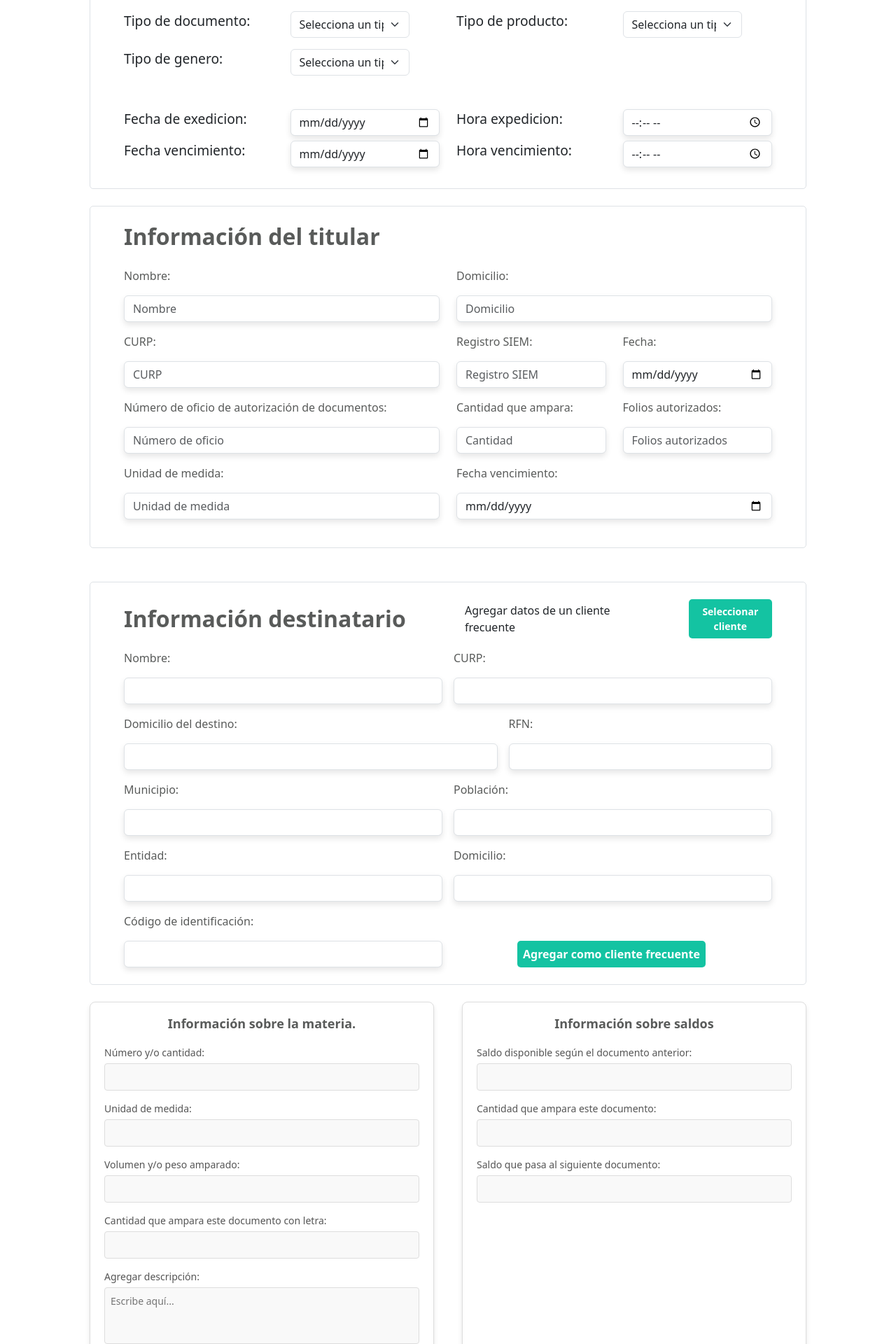
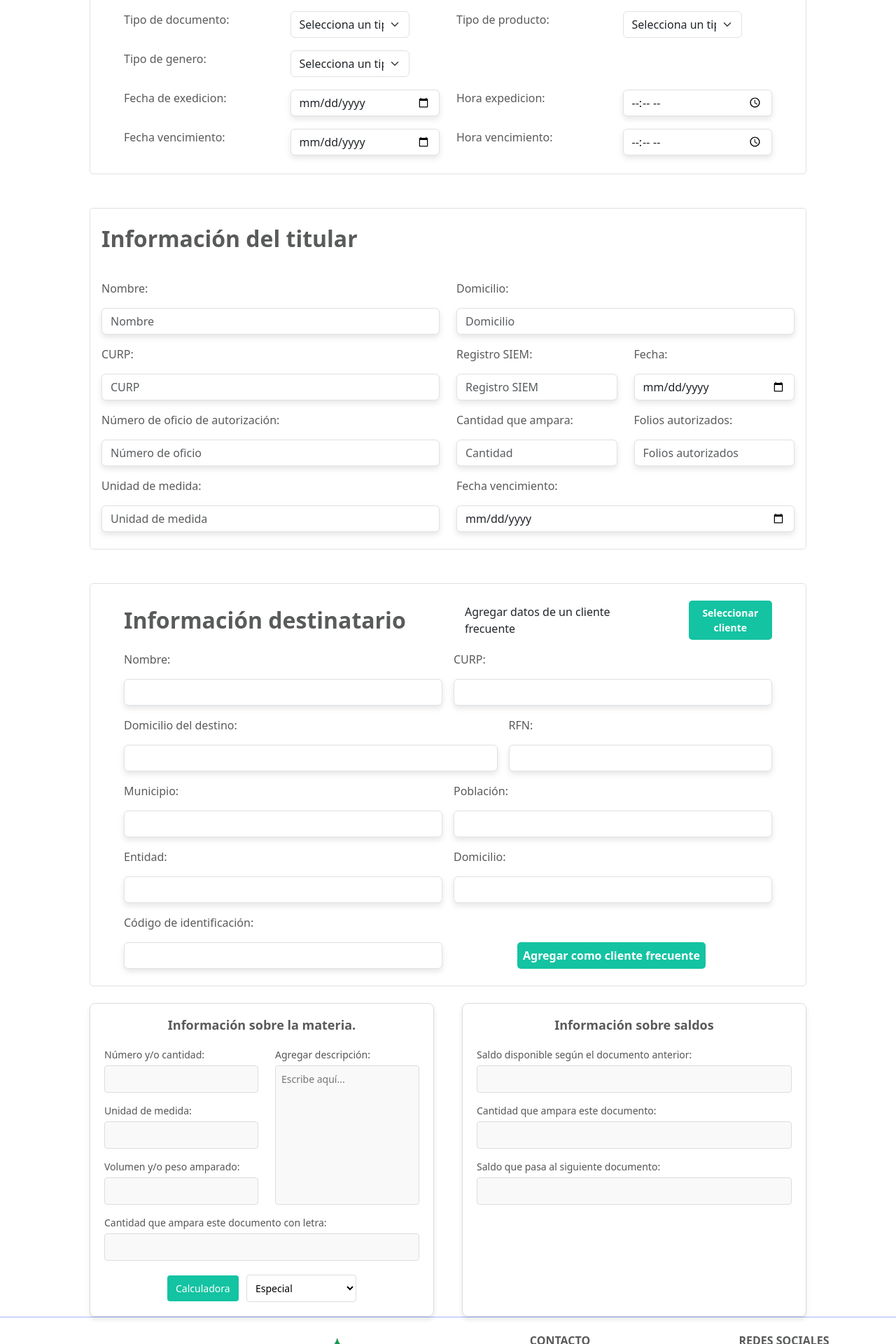
Before and after one commit to LuisPerezcx/UZACHI-FRONTEND, a React (Create React App) app: page /Formulario in a window 1280 px wide. Shown: the part 280-2200 px from the top of the page at 70% size. Built offline with nearby package versions, Linux system fonts and the light colour scheme.

Commit message:
Modificacion en el formulario, se separaron los estilos del App

```diff
--- a/src/pages/Formulario/Components/Formulario3.js
+++ b/src/pages/Formulario/Components/Formulario3.js
@@ -25,10 +25,13 @@ export const Formulario3 = () => {
   return (
     <div className="mt-4 justify-content-betwen">
       {/* Contenedor*/}
-      <div className="formulario3-sections">
+      <div className="formulario3-sections d-flex justify-content-between">
         {/* Sección Información sobre la materia */}
         <div className="formulario3-section materia-section">
           <h2>Información sobre la materia.</h2>
+          <div className='row'>
+            <div className='col'>
+              <div className='row'>
                 <div className="formulario3-field">
                   <label>Número y/o cantidad:</label>
                   <input
@@ -53,6 +56,17 @@ export const Formulario3 = () => {
                     onChange={(e) => setVolumenPeso(e.target.value)}
                   />
                 </div>
+              </div>
+            </div>
+            <div className='col'>
+              <div className='row' style={{height:'100%'}}>
+                <div className="col formulario3-field">
+                  <label>Agregar descripción:</label>
+                  <textarea placeholder="Escribe aquí..." style={{height: '100%'}} rows="3"></textarea>
+                </div>
+              </div>
+            </div>
+          </div>
           <div className="formulario3-field">
             <label>Cantidad que ampara este documento con letra:</label>
             <input
@@ -61,10 +75,7 @@ export const Formulario3 = () => {
               onChange={(e) => setCantidadLetra(e.target.value)}
             />
           </div>
-          <div className="formulario3-field">
-            <label>Agregar descripción:</label>
-            <textarea placeholder="Escribe aquí..." rows="3"></textarea>
-          </div>
+
 
           <div className="formulario3-actions">
             <button onClick={calcular}>Calculadora</button>
--- a/src/pages/Formulario/Components/InformacionDocumento.jsx
+++ b/src/pages/Formulario/Components/InformacionDocumento.jsx
@@ -1,4 +1,4 @@
-import React from 'react'
+    import React from 'react'
 import { SelectCombo } from '../../../components/SelectCombo'
 
 export const InformacionDocumento = () => {
@@ -34,9 +34,9 @@ export const InformacionDocumento = () => {
         <h5 className="card-title size-font-title" style={{color:'var(--color-gris)',fontWeight:'bold'}}>Información del documento</h5> <br/>
         <div className='row'>
             <div className='col-md-6 col-lg-3 col-xxl-2 mt-3'>
-                <label className='size-font-campo'>Tipo de documento:</label>
+                <label className='form-label'>Tipo de documento:</label>
             </div>
-            <div className='col-md-6 col-lg-3 col-xxl-2 mt-3'>
+            <div className='col-md-6 col-lg-3 col-xxl-4 mt-3'>
             <SelectCombo
                 para="ciudad"
                 name="ciudad"
@@ -45,9 +45,9 @@ export const InformacionDocumento = () => {
             />
             </div>
             <div className='col-md-6 col-lg-3 col-xxl-2 mt-3'>
-                <label className='size-font-campo'>Tipo de producto:</label>
+                <label className='form-label'>Tipo de producto:</label>
             </div>
-            <div className='col-md-6 col-lg-3 col-xxl-2 mt-3'>
+            <div className='col-md-6 col-lg-3 col-xxl-4 mt-3'>
                 <SelectCombo
                     para="ciudad"
                     name="ciudad"
@@ -56,9 +56,9 @@ export const InformacionDocumento = () => {
                 />
             </div>
             <div className='col-md-6 col-lg-3 col-xxl-2 mt-3'>
-                <label className='size-font-campo'>Tipo de genero:</label>
+                <label className='form-label'>Tipo de genero:</label>
             </div>
-            <div className='col-md-6 col-lg-3 col-xxl-2 mt-3'>
+            <div className='col-md-6 col-lg-3 col-xxl-4 mt-3'>
                 <SelectCombo
                     para="ciudad"
                     name="ciudad"
@@ -67,29 +67,29 @@ export const InformacionDocumento = () => {
                 />
             </div>
         </div>
-        <div className='row mt-5'>
-            <div className='col-md-6 col-lg-3  col-xxl-2'>
-                <p className='size-font-campo'>Fecha de exedicion:</p>
+        <div className='row'>
+            <div className='col-md-6 col-lg-3  col-xxl-2 mt-3'>
+                <label className='form-label'>Fecha de exedicion:</label>
             </div>
-            <div className='col-md-6 col-lg-3  col-xxl-1'>
+            <div className='col-md-6 col-lg-3  col-xxl-2 mt-3'>
                 <input type="date" class="form-control" id="calendarInput" onChange={fechaSeleccionada}/>
             </div>
-            <div className='col-md-6 col-lg-3  col-xxl-2'>
-                <p className='size-font-campo'>Hora expedicion:</p>
+            <div className='col-md-6 col-lg-3  col-xxl-2 mt-3'>
+                <label className='form-label'>Hora expedicion:</label>
             </div>
-            <div className='col-md-6 col-lg-3  col-xxl-1'>
+            <div className='col-md-6 col-lg-3  col-xxl-1 mt-3'>
                 <input type="time" class="form-control" id="timeInput"  onChange={horaSeleccionada}/>
             </div>
-            <div className='col-md-6 col-lg-3  col-xxl-2'>
-                <p className='size-font-campo'>Fecha vencimiento:</p>
+            <div className='col-md-6 col-lg-3  col-xxl-2 mt-3'>
+                <label className='form-label'>Fecha vencimiento:</label>
             </div>
-            <div className='col-md-6 col-lg-3  col-xxl-1'>
+            <div className='col-md-6 col-lg-3  col-xxl-3 mt-3'>
                 <input type="date" class="form-control" id="calendarInput" onChange={fechaSeleccionada}/>
             </div>
-            <div className='col-md-6 col-lg-3  col-xxl-2'>
-                <p className='size-font-campo'>Hora vencimiento:</p>
+            <div className='col-md-6 col-lg-3  col-xxl-2 mt-3'>
+                <label className='form-label'>Hora vencimiento:</label>
             </div>
-            <div className='col-md-6 col-lg-3 col-xxl-1'>
+            <div className='col-md-6 col-lg-3 col-xxl-1 mt-3'>
                 <input type="time" class="form-control" id="timeInput" onChange={horaSeleccionada}/>
             </div>
         </div>
--- a/src/pages/Formulario/Components/InformacionTitular.jsx
+++ b/src/pages/Formulario/Components/InformacionTitular.jsx
@@ -2,60 +2,58 @@ import React from 'react'
 
 export const InformacionTitular = () => {
     return (
-        <div className="mt-4 tarjeta-border px-5">
+        <div className="px-3 tarjeta-border mt-5">
             <h5 className="card-title size-font-title" style={{color:'var(--color-gris)',fontWeight:'bold'}}>Información del titular</h5> <br/>
             <form>
-                        <div className="row mb-3">
-                            <div className="col-md-6">
-                                <label htmlFor="nombre" className="form-label">Nombre:</label>
+                <div className="row">
+                    <div className="col-md-6 mt-3">
+                        <label htmlFor="nombre" className='form-label'>Nombre:</label>
                         <input type="text" className="form-control" id="nombre" placeholder="Nombre" />
                     </div>
-                            <div className="col-md-6">
-                                <label htmlFor="domicilio" className="form-label">Domicilio:</label>
+                    <div className="col-md-6 mt-3">
+                        <label htmlFor="domicilio" className='form-label'>Domicilio:</label>
                         <input type="text" className="form-control" id="domicilio" placeholder="Domicilio" />
                     </div>
                 </div>
-                        <div className="row mb-3">
-                            <div className="col-md-6">
-                                <label htmlFor="curp" className="form-label">CURP:</label>
+                <div className="row">
+                    <div className="col-md-6 mt-3">
+                        <label htmlFor="curp" className='form-label'>CURP:</label>
                         <input type="text" className="form-control" id="curp" placeholder="CURP" />
                     </div>
-                            <div className="col-md-3">
-                                <label htmlFor="siem" className="form-label">Registro SIEM:</label>
+                    <div className="col-md-3 mt-3">
+                        <label htmlFor="siem" className='form-label'>Registro SIEM:</label>
                         <input type="text" className="form-control" id="siem" placeholder="Registro SIEM" />
                     </div>
-                            <div className="col-md-3">
-                                <label htmlFor="fecha" className="form-label">Fecha:</label>
+                    <div className="col-md-3 mt-3">
+                        <label htmlFor="fecha" className='form-label'>Fecha:</label>
                         <input type="date" className="form-control" id="fecha" />
                     </div>
                 </div>
-                        <div className="row mb-3">
-                            <div className="col-md-6">
-                                <label htmlFor="oficio" className="form-label">Número de oficio de autorización de documentos:</label>
+                <div className="row">
+                    <div className="col-md-6 mt-3">
+                        <label htmlFor="oficio" className='form-label'>Número de oficio de autorización:</label>
                         <input type="text" className="form-control" id="oficio" placeholder="Número de oficio" />
                     </div>
-                            <div className="col-md-3">
-                                <label htmlFor="cantidad" className="form-label">Cantidad que ampara:</label>
+                    <div className="col-md-3 mt-3">
+                        <label htmlFor="cantidad" className='form-label'>Cantidad que ampara:</label>
                         <input type="text" className="form-control" id="cantidad" placeholder="Cantidad" />
                     </div>
-                            <div className="col-md-3">
-                                <label htmlFor="folios" className="form-label">Folios autorizados:</label>
+                    <div className="col-md-3 mt-3">
+                        <label htmlFor="folios" className='form-label'>Folios autorizados:</label>
                         <input type="text" className="form-control" id="folios" placeholder="Folios autorizados" />
                     </div>
                 </div>
-                        <div className="row mb-3">
-                            <div className="col-md-6">
-                                <label htmlFor="unidad" className="form-label">Unidad de medida:</label>
+                <div className="row">
+                    <div className="col-md-6 mt-3">
+                        <label htmlFor="unidad" className='form-label'>Unidad de medida:</label>
                         <input type="text" className="form-control" id="unidad" placeholder="Unidad de medida" />
                     </div>
-                            <div className="col-md-6">
-                                <label htmlFor="vencimiento" className="form-label">Fecha vencimiento:</label>
+                    <div className="col-md-6 mt-3">
+                        <label htmlFor="vencimiento" className='form-label'>Fecha vencimiento:</label>
                         <input type="date" className="form-control" id="vencimiento" />
                     </div>
                 </div>
             </form>
-
-
         </div>
     );
 }
```
Lines whose indentation alone changed are shown as unchanged.
